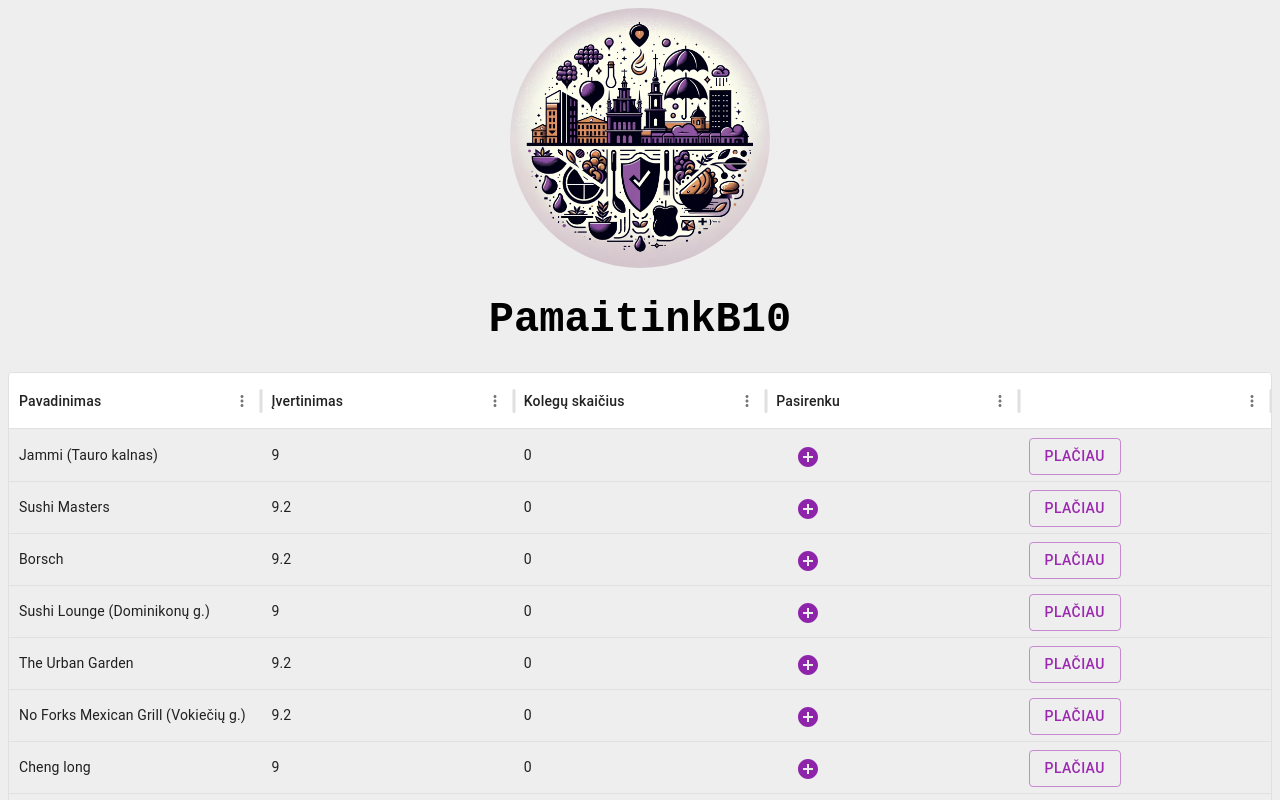
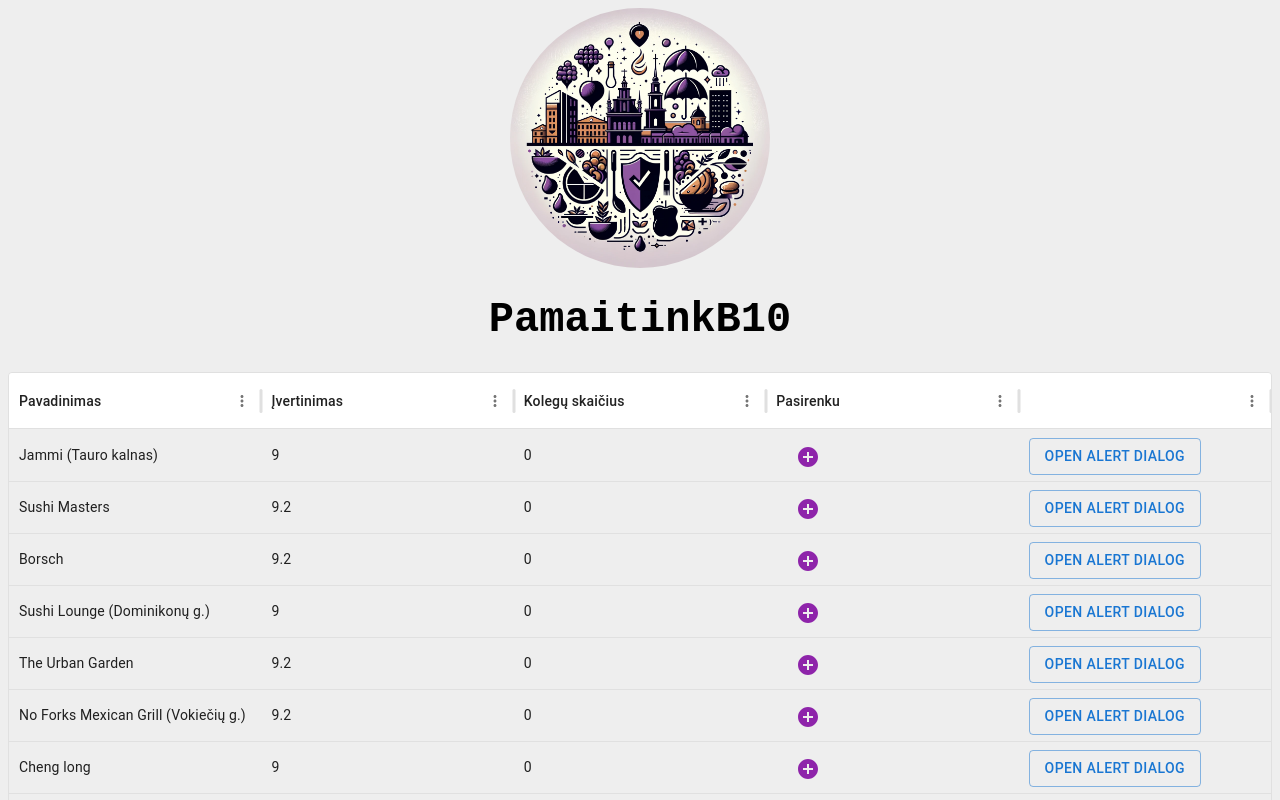
Before and after one commit to DeividasKvedaras/PamaitinkB10, a Next.js app: page / in a window 1280 px wide. Shown: the top 800 px of the page. Built offline with nearby package versions, Linux system fonts and the light colour scheme.

Commit message:
add venue component

```diff
--- a/src/app/page.js
+++ b/src/app/page.js
@@ -1,5 +1,5 @@
 "use client";
-import React, { useEffect, useState } from "react";
+import React, { useState } from "react";
 import Image from "next/image";
 import json from "../filteredRestaurants.json";
 
@@ -11,6 +11,7 @@ import { DataGrid } from "@mui/x-data-grid";
 import { Button } from "@mui/material";
 
 import { purple } from "@mui/material/colors";
+import Venue from "@/app/venue";
 
 export default function Home() {
   const [data] = useState(json);
@@ -95,11 +96,7 @@ export default function Home() {
       field: "actions1",
       flex: 1,
       headerName: "",
-      renderCell: () => (
-        <Button color="secondary" variant="outlined">
-          Plačiau
-        </Button>
-      ),
+      renderCell: (params) => <Venue params={params} />,
     },
   ];
   return (
--- /dev/null
+++ b/src/app/venue.js
@@ -0,0 +1,48 @@
+import React from "react";
+import Button from "@mui/material/Button";
+import Dialog from "@mui/material/Dialog";
+import DialogActions from "@mui/material/DialogActions";
+import DialogContent from "@mui/material/DialogContent";
+import DialogContentText from "@mui/material/DialogContentText";
+import DialogTitle from "@mui/material/DialogTitle";
+
+export default function Venue({ params }) {
+  const [open, setOpen] = React.useState(false);
+
+  console.log(params);
+
+  const handleClickOpen = () => {
+    setOpen(true);
+  };
+
+  const handleClose = () => {
+    setOpen(false);
+  };
+
+  return (
+    <React.Fragment>
+      <Button variant="outlined" onClick={handleClickOpen}>
+        Open alert dialog
+      </Button>
+      <Dialog
+        open={open}
+        onClose={handleClose}
+        aria-labelledby="alert-dialog-title"
+        aria-describedby="alert-dialog-description"
+      >
+        <DialogTitle id="alert-dialog-title">{params.row.name}</DialogTitle>
+        <DialogContent>
+          <DialogContentText id="alert-dialog-description">
+            {params.row.short_description}
+          </DialogContentText>
+        </DialogContent>
+        <DialogActions>
+          <Button onClick={handleClose}>Disagree</Button>
+          <Button onClick={handleClose} autoFocus>
+            Agree
+          </Button>
+        </DialogActions>
+      </Dialog>
+    </React.Fragment>
+  );
+}
```
